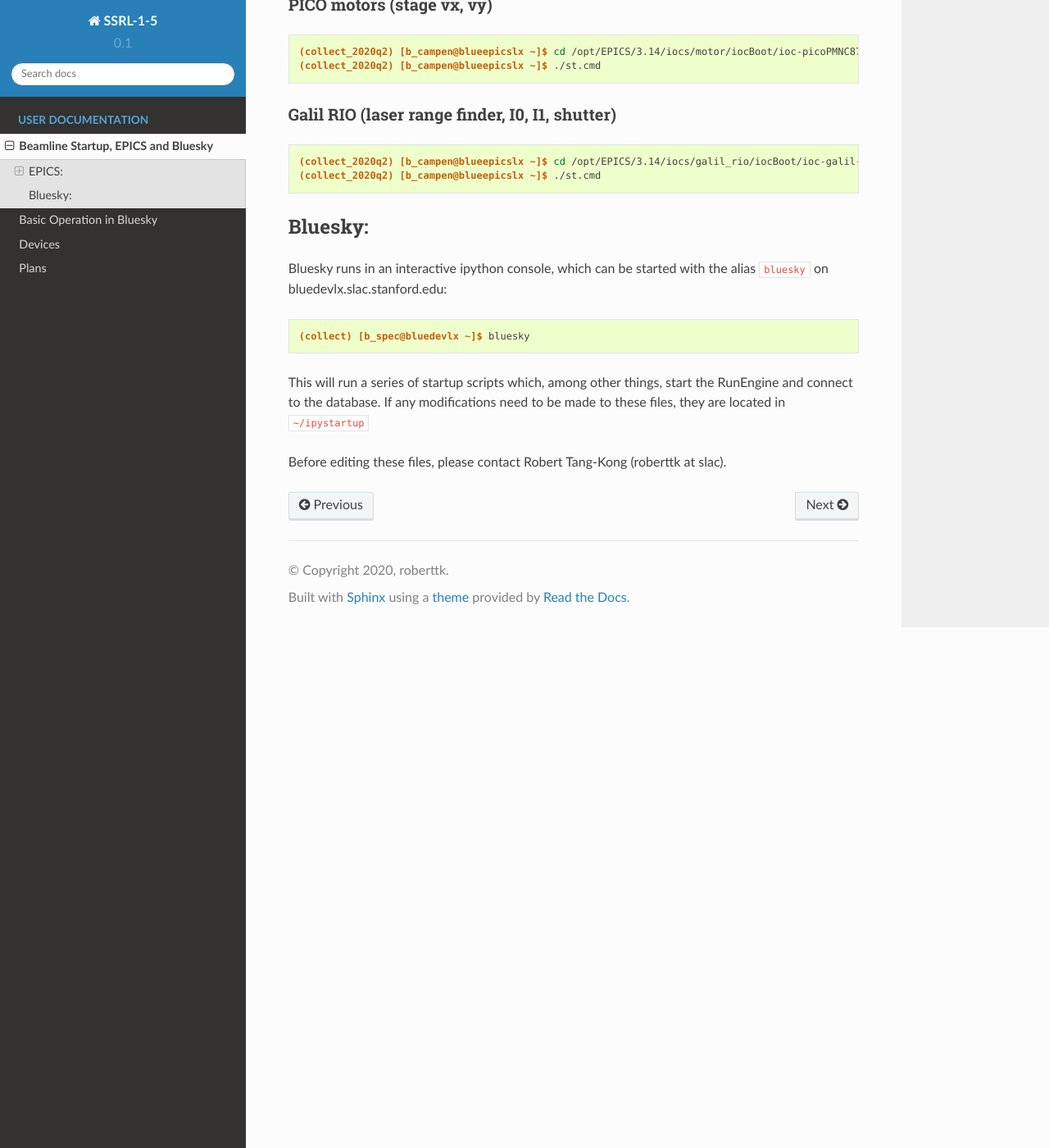
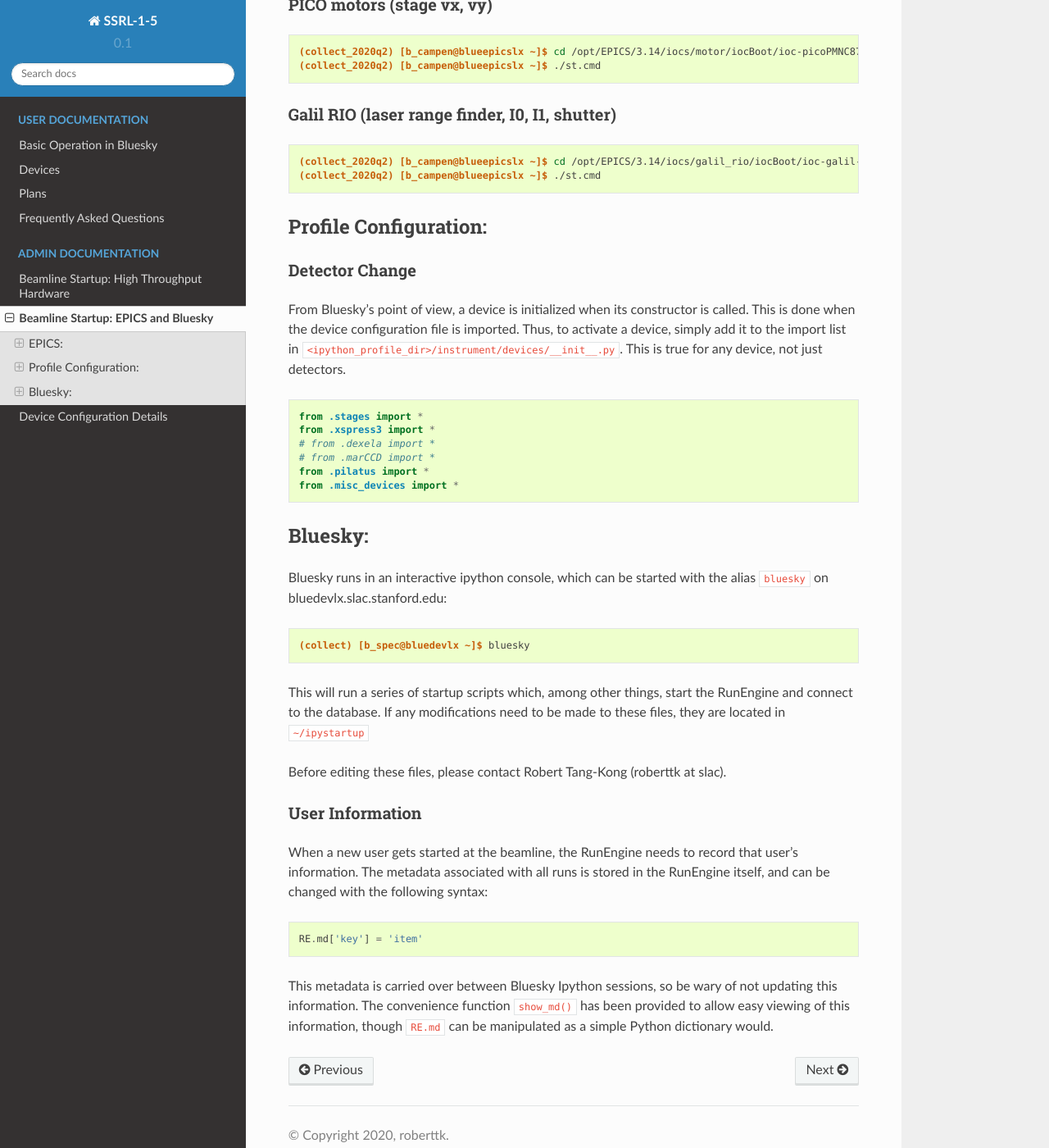
Before and after one commit to tangkong/SSRL-1-5, a Sphinx documentation site: the page built from docs/source/beamline-startup_software.rst, in a window 1280 px wide and 1400 px high, scrolled down 747 px. Shown: the whole window at 82% size. Built offline with Sphinx 7.4.7 and the Read the Docs theme 2.0.0, drawn with Linux system fonts in a browser that asks for light colours; pages that are not in the unit, such as notebooks, are missing from menus; some of the changed text lies outside the part shown.

Commit message:
docs update, metadata tracking for Mar21 HiTp run

```diff
--- a/docs/source/beamline-startup.rst
+++ b/docs/source/beamline-startup_software.rst
@@ -1,5 +1,5 @@
 ===================================
-Beamline Startup, EPICS and Bluesky
+Beamline Startup: EPICS and Bluesky
 ===================================
 
 Currently the beamline devices are all controlled via EPICS_, and the data
@@ -45,6 +45,27 @@ Galil RIO (laser range finder, I0, I1, shutter)
     (collect_2020q2) [b_campen@blueepicslx ~]$ ./st.cmd
 
 
+Profile Configuration:
+======================
+
+Detector Change
+---------------
+From Bluesky's point of view, a device is initialized when its constructor is
+called.  This is done when the device configuration file is imported.  Thus, to
+activate a device, simply add it to the import list in
+``<ipython_profile_dir>/instrument/devices/__init__.py``.
+This is true for any device, not just detectors.
+
+.. code:: python
+
+    from .stages import *
+    from .xspress3 import *
+    # from .dexela import *
+    # from .marCCD import *
+    from .pilatus import *
+    from .misc_devices import *
+
+
 Bluesky:
 ========
 Bluesky runs in an interactive ipython console, which can be started with the
@@ -59,3 +80,18 @@ RunEngine and connect to the database.  If any modifications need to be made to
 these files, they are located in ``~/ipystartup``
 
 Before editing these files, please contact Robert Tang-Kong (roberttk at slac).
+
+User Information
+----------------
+When a new user gets started at the beamline, the RunEngine needs to record that
+user's information.  The metadata associated with all runs is stored in the
+RunEngine itself, and can be changed with the following syntax:
+
+.. code:: python
+
+    RE.md['key'] = 'item'
+
+This metadata is carried over between Bluesky Ipython sessions, so be wary of
+not updating this information.  The convenience function ``show_md()`` has been
+provided to allow easy viewing of this information, though ``RE.md`` can be
+manipulated as a simple Python dictionary would.
--- a/docs/source/devices.rst
+++ b/docs/source/devices.rst
@@ -71,6 +71,8 @@ variable matches the number of acquisitions to be taken.  This ensures that all
 in one run will be placed in a single h5 file.  Bluesky and Databroker assume
 this behavior when accessing saved data.  **We have done our best to create plans
 that cover this use case**, but if needed this value can be adjusted manually.
+Taking a single acquisition with ``bp.count`` requires you to reset
+``xsp3.total_points`` to 1.
 
 .. code:: ipython
 
@@ -104,6 +106,8 @@ that cover this use case**, but if needed this value can be adjusted manually.
 
     [5 rows x 11 columns]
 
+    In [4]: # A more consolidated command
+    ... num=60; xsp3.total_points.put(num); RE(bp.rel_scan([xsp3], px, -40,40, num=num)
 
 Motors
 ======
```
Also changed, not shown: docs/source/beamline-startup_hardware.rst (added, +35 -0 lines), docs/source/device-config.rst (added, +23 -0 lines), docs/source/faq.rst (added, +21 -0 lines), docs/source/index.rst (+9 -1 lines), docs/source/images/BasicNetwork.png (added), 3 other files.
